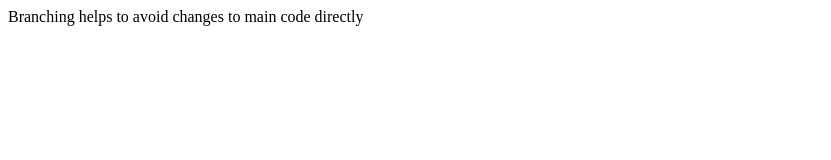
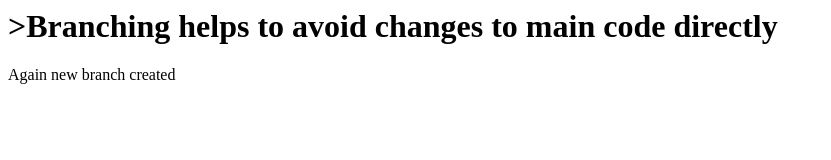
Before and after one commit to swathi-mindfire/sample_2, a plain HTML site: page index.html in a window 1280 px wide. Shown: the whole page, without its empty margins (0-831 px from the left). Drawn offline with Linux system fonts and the light colour scheme.

Commit message:
another h1 tag added in index page

```diff
--- a/index.html
+++ b/index.html
@@ -1,5 +1,12 @@
 <htm>
 <head><title>Git branching</title></head>
 
-<body>Branching helps to avoid changes to main code directly</body>
+<body>
+
+<h1>>Branching helps to avoid changes to main code directly</h1
+
+<h1>Again new branch created</h1>
+
+
+</body>
 </htm>
```
